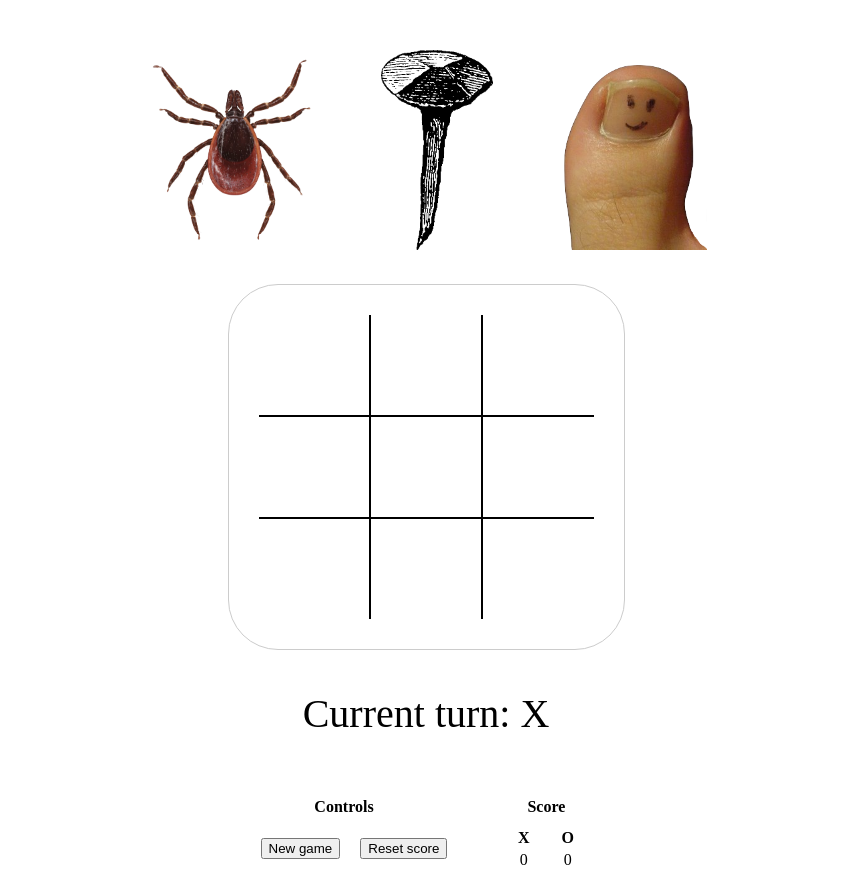
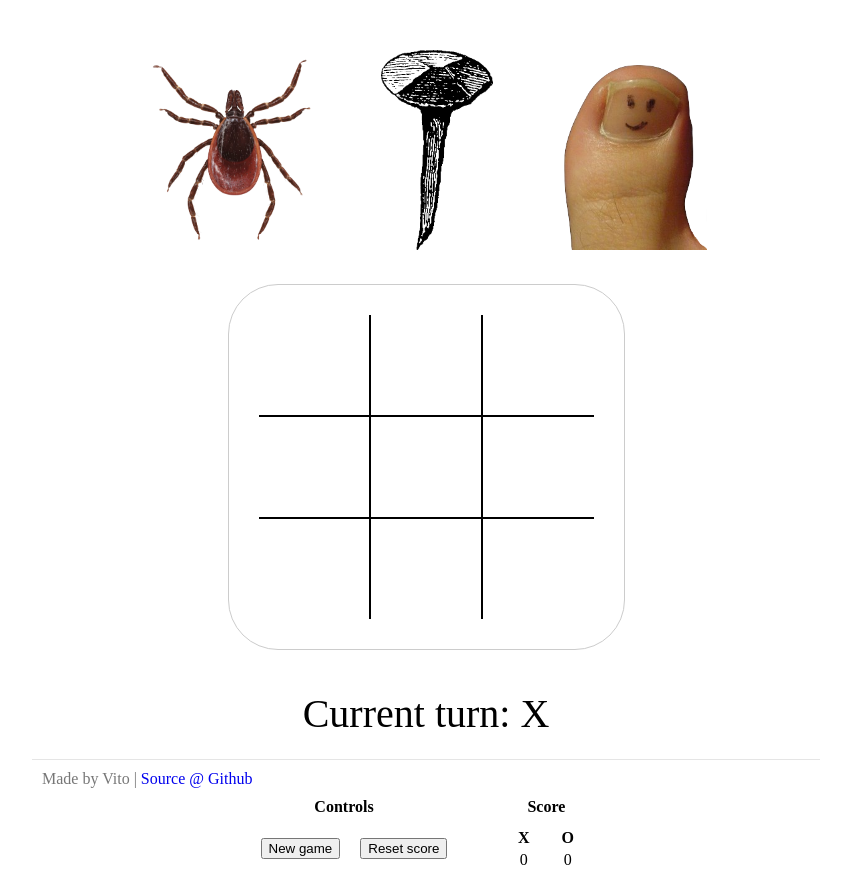
Before and after one commit to gaggigger/tic-tac-toe-angular-websockets, a plain HTML site: page index.html in a window 1280 px wide. Shown: the whole page, without its empty margins (214-1065 px from the left). Drawn offline with nearby package versions, Linux system fonts and the light colour scheme.

Commit message:
added footer

```diff
--- a/index.html
+++ b/index.html
@@ -65,6 +65,13 @@
 
   </div>
 
+  <div class="footer">
+    Made by Vito |
+    <a href="https://github.com/vitosamson/tic-tac-toe">
+      Source @ Github
+    </a>
+  </div>
+
 
 </body>
 </html>
--- a/style.css
+++ b/style.css
@@ -1,3 +1,7 @@
+a:link {
+  text-decoration: none;
+}
+
 .gameBoard {
   margin: 0 auto;
   margin-top: 20px;
@@ -81,3 +85,15 @@
 .score h4 {
   margin: 0 0 10px 0;
 }
+
+.footer {
+  width: 60%;
+  color: #777;
+  border-top: 1px solid #e5e5e5;
+  padding: 10px 10px 0 10px;
+  position: absolute;
+  bottom: 12px;
+  left: 0;
+  right: 0;
+  margin: 0 auto;
+}
```
